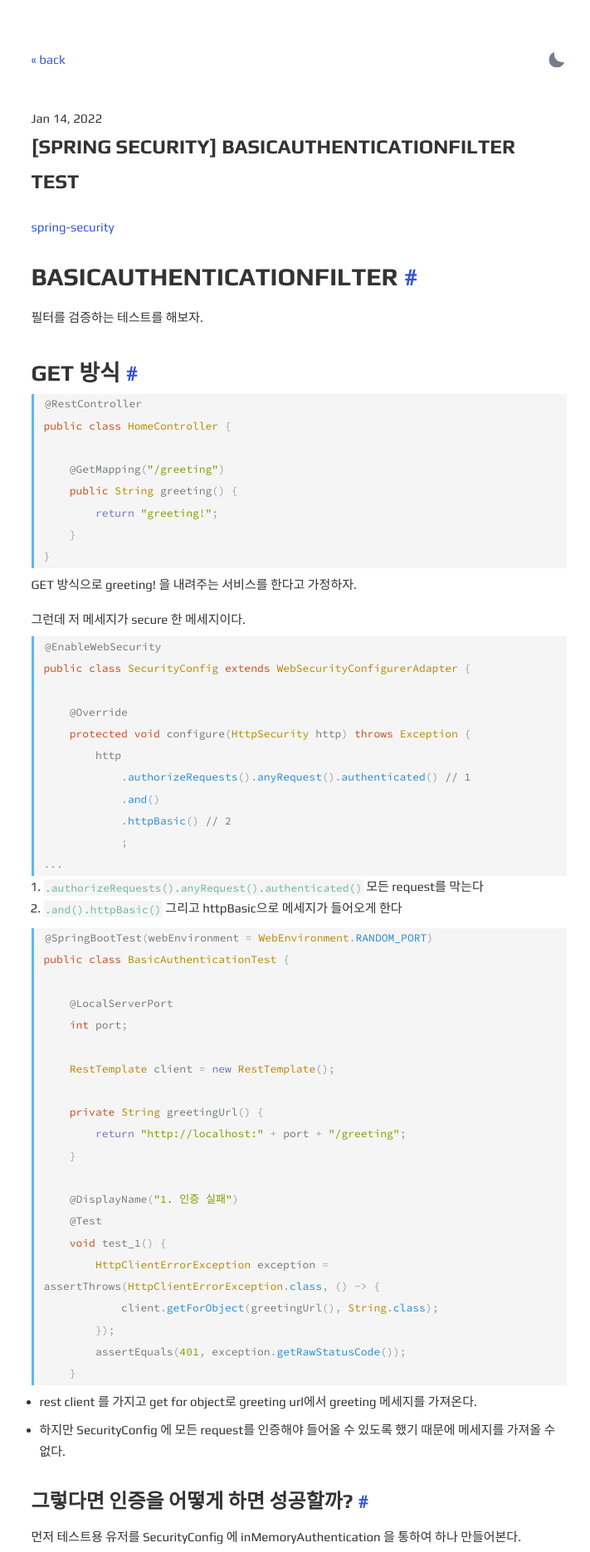
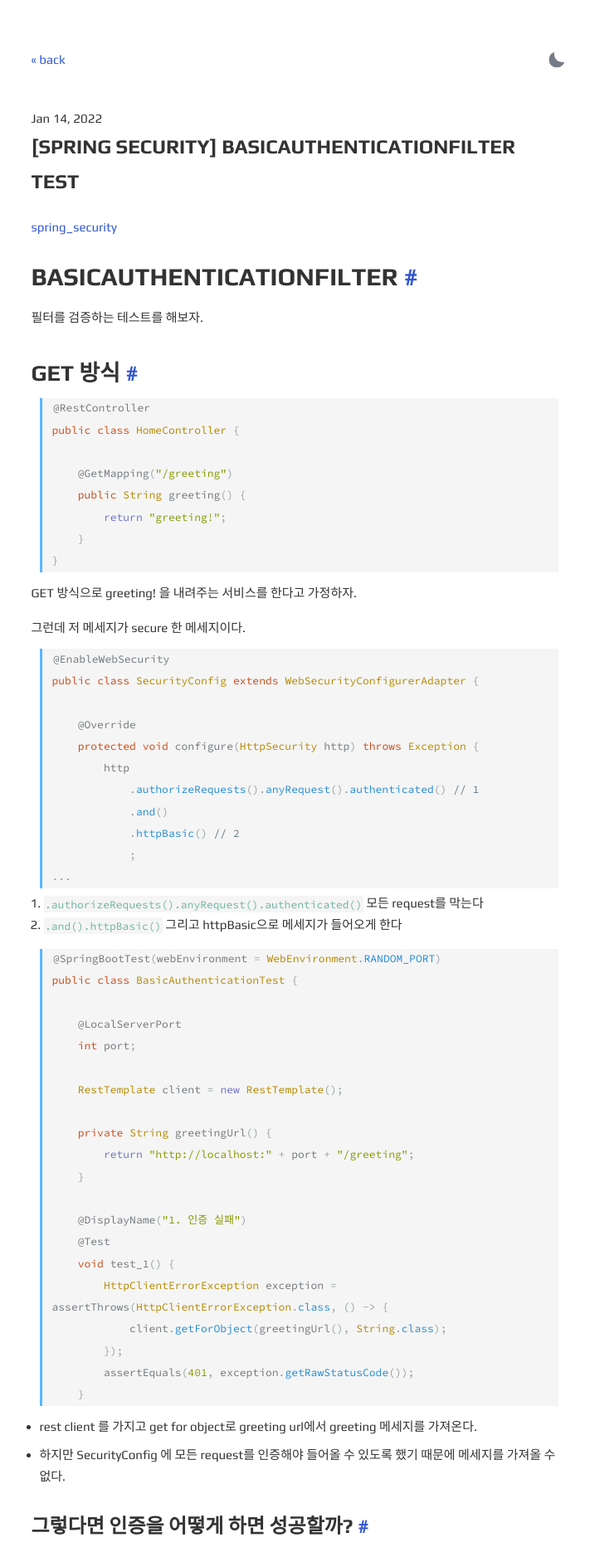
Before and after one commit to Bluewind8791/Bluewind8791.github.io, a Jekyll site: the page built from _posts/2022-01-14-basic_auth_filter-test.md, in a window 1280 px wide. Shown: the top 1871 px of the page at 83% size, without its empty margins (280-991 px from the left). Built offline with Jekyll 4.4.1, drawn with Linux system fonts in a browser that asks for light colours; comment, search, counter and statistics services are not loaded.

Commit message:
Edit highlight margin and tag

```diff
--- a/_posts/2022-01-14-basic_auth_filter-test.md
+++ b/_posts/2022-01-14-basic_auth_filter-test.md
@@ -3,7 +3,7 @@ layout: post
 title: "[Spring Security] BasicAuthenticationFilter Test"
 description: spring security basic authentication auth filter test
 summary: spring security basic authentication auth filter test
-tags: spring-security
+tags: spring_security
 ---
 
 # BasicAuthenticationFilter
--- a/_sass/_main.scss
+++ b/_sass/_main.scss
@@ -374,7 +374,7 @@ time {
 }
 
 .highlight {
-	margin: 0px;
+	margin: 5px;
 }
 
 main {
```
Also changed, not shown: _posts/2022-01-13-basic_auth_filter.md (+1 -2 lines).
